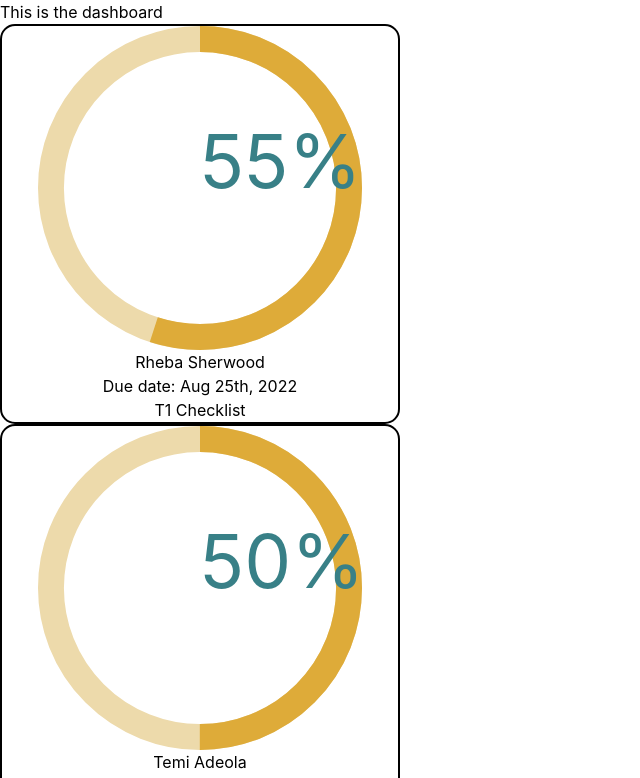
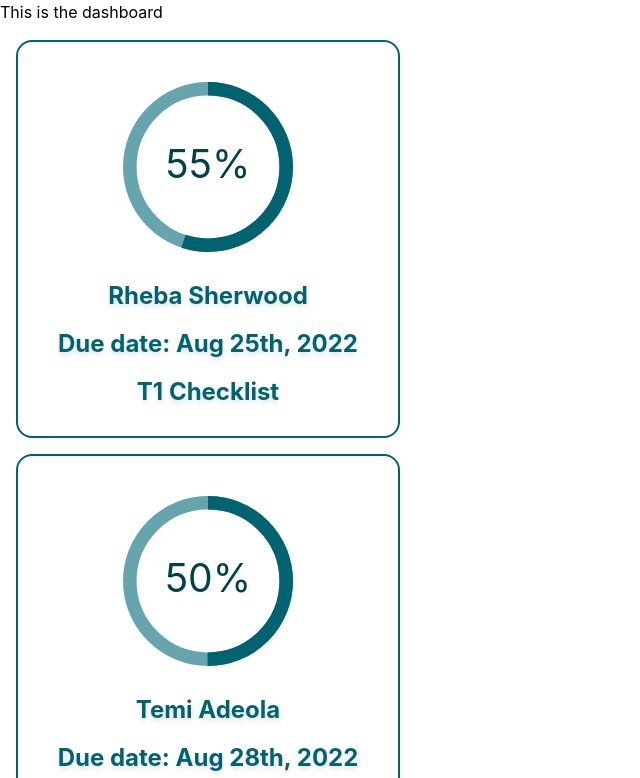
Before and after one commit to esthero3/nextjs-react-challenge, a Next.js app in the folder next/: page /dashboard in a window 1280 px wide. Shown: the top 778 px of the page, without its empty margins (0-640 px from the left). Built offline with nearby package versions, Linux system fonts and the light colour scheme.

Commit message:
CN 216 - Using tailwind

```diff
--- a/next/components/ClientCard.tsx
+++ b/next/components/ClientCard.tsx
@@ -20,11 +20,11 @@ export const ClientCard = (props: CardProps) => {
   return (
     <div className="card-container">
       <ProgressBar progress={client.progress} />
-      <h2>
+      <h2 className="text-primary font-bold text-2xl p-2 drop-shadow-md">
         {client.firstName} {client.lastName}
       </h2>
-      <h2>Due date: {client.meetingDate}</h2>
-      <h2>T1 Checklist</h2>
+      <h2 className="text-primary font-bold text-2xl p-2 drop-shadow-md">Due date: {client.meetingDate}</h2>
+      <h2 className="text-primary font-bold text-2xl p-2 drop-shadow-md">T1 Checklist</h2>
     </div>
   );
 };
--- a/next/components/ProgressBar.tsx
+++ b/next/components/ProgressBar.tsx
@@ -8,9 +8,9 @@ interface ProgressProps {
 
 export const ProgressBar = (props: ProgressProps) => {
   const style: CircularProgressbarStyles = buildStyles({
-    textColor: "#388087",
-    pathColor: "#DEAB39",
-    trailColor: "#EDDAAB",
+    textColor: "#00424A",
+    pathColor: "#016370",
+    trailColor: "#66A5AD",
     strokeLinecap: "butt",
     textSize: "23px",
     pathTransitionDuration: 1,
@@ -19,8 +19,10 @@ export const ProgressBar = (props: ProgressProps) => {
   return (
     <>
       <CircularProgressbar
+        className="w-6/12 my-5 flex justify-center"
         value={props.progress}
         text={`${props.progress}%`}
+        strokeWidth={8}
         styles={style}
       />
     </>
--- a/next/styles/globals.css
+++ b/next/styles/globals.css
@@ -31,11 +31,17 @@ a {
 }
 
 .card-container {
-  border: 2px solid black;
+  /* border: 2px solid black;
   border-radius: 15px;
   width: 400px;
   height: 400px;
   display: flex;
   flex-direction: column;
-  align-items: center;
+  align-items: center; */
+  @apply border-2 rounded-2xl border-primary flex flex-col items-center p-5 hover:shadow-xl w-96 m-4;
 }
+
+.CircularProgressbar .CircularProgressbar-text {
+  dominant-baseline: middle;
+  text-anchor: middle;
+}
--- a/next/tailwind.config.js
+++ b/next/tailwind.config.js
@@ -5,7 +5,12 @@ module.exports = {
     "./components/**/*.{js,ts,jsx,tsx}",
   ],
   theme: {
-    extend: {},
+    extend: {
+      colors: {
+        primary: '#016370',
+        secondary: '#66A5AD',
+      },
+    },
   },
   plugins: [],
 }
```
